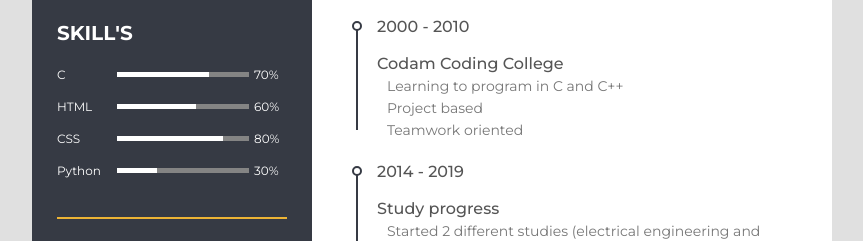
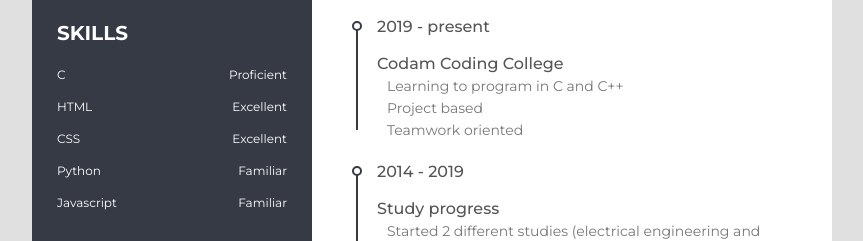
Before and after one commit to m-camps/m-camps.github.io, a plain HTML site: page index.html in a window 1280 px wide. Shown: the part 707-948 px from the top of the page, without its empty margins (208-1071 px from the left). Drawn offline with Linux system fonts and the light colour scheme.

Commit message:
Made some quick changes

```diff
--- a/index.html
+++ b/index.html
@@ -53,45 +53,39 @@
        </div>
        <div class="resume_item resume_skills">
          <div class="title">
-           <p class="bold">skill's</p>
+           <p class="bold">skills</p>
          </div>
          <ul>
 			<li>
 				<div class="skill_name">
 					C
 				</div>
-				<div class="skill_progress">
-					<span style="width: 70%;"></span>
-				</div>
-				<div class="skill_per">70%</div>
+				<p>Proficient</p>
 			</li>
            <li>
              <div class="skill_name">
                HTML
              </div>
-             <div class="skill_progress">
-               <span style="width: 60%;"></span>
-             </div>
-             <div class="skill_per">60%</div>
+            	<p>Excellent</p>
            </li>
            <li>
              <div class="skill_name">
                CSS
              </div>
-             <div class="skill_progress">
-               <span style="width: 80%;"></span>
-             </div>
-             <div class="skill_per">80%</div>
+			 <p>Excellent</p>
            </li>
            <li>
              <div class="skill_name">
                Python
              </div>
-             <div class="skill_progress">
-               <span style="width: 30%;"></span>
-             </div>
-             <div class="skill_per">30%</div>
-           </li>
+			 <p>Familiar</p>
+		   </li>
+		   <li>
+			<div class="skill_name">
+			  Javascript
+			</div>
+			<p>Familiar</p>
+		  </li>
          </ul>
        </div>
        <div class="resume_item resume_social">
@@ -172,7 +166,7 @@
          </div>
       <ul>
             <li>
-            	<div class="date">2000 - 2010</div>
+            	<div class="date">2019 - present</div>
             	<div class="info">
 					<p class="semi-bold">Codam Coding College</p>
 					<p class="experience">Learning to program in C and C++</p>
```
